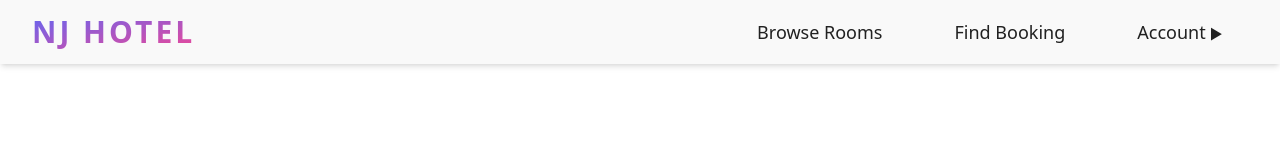
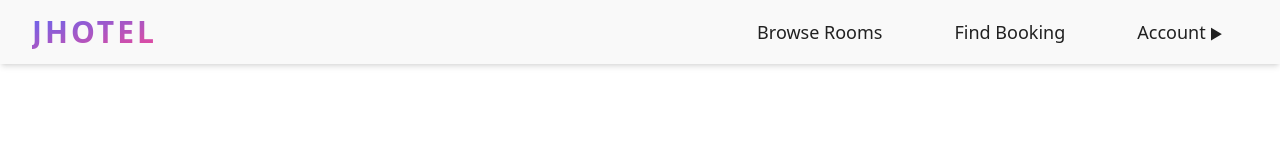
Before and after one commit to Nishank-Kansara/Hotel-Management-System-Frontend, a React (Vite) app: page /login in a window 1280 px wide. Shown: the top 160 px of the page. Built offline with nearby package versions, Linux system fonts and the light colour scheme.

Commit message:
Small logo change

```diff
--- a/src/components/common/Parallax.jsx
+++ b/src/components/common/Parallax.jsx
@@ -7,7 +7,7 @@ const Parallax = () => {
       <Container className="text-center px-5 py-5 flex flex-col items-center justify-center text-white">
         <div className="animated-texts bounceIn max-w-3xl">
           <h2 className="text-3xl md:text-4xl font-bold mb-3">
-            Welcome to <span className="hotel-color">NJ Hotel</span>
+            Welcome to <span className="hotel-color">JHotel</span>
           </h2>
           <p className="text-lg md:text-xl font-medium">
             Where every stay is a story — curated experiences, plush comfort, and heartfelt service await you.
--- a/src/components/layouts/Navbar.jsx
+++ b/src/components/layouts/Navbar.jsx
@@ -46,7 +46,7 @@ const Navbar = () => {
         <div className="max-w-7xl mx-auto px-6 lg:px-8">
           <div className="flex justify-between items-center h-16">
             <Link to="/" className="hotel-color text-3xl font-extrabold uppercase tracking-widest">
-              NJ Hotel
+              JHotel
             </Link>
 
             {/* Desktop Nav */}
```
